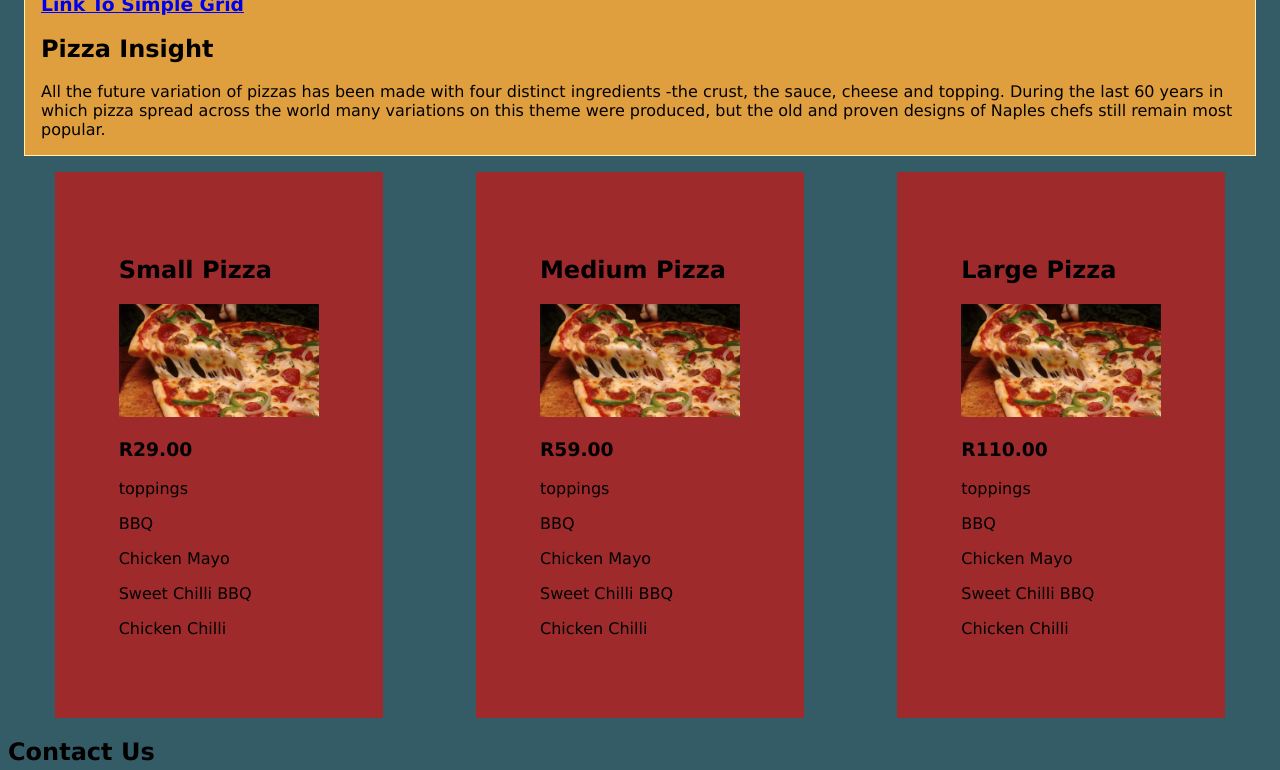
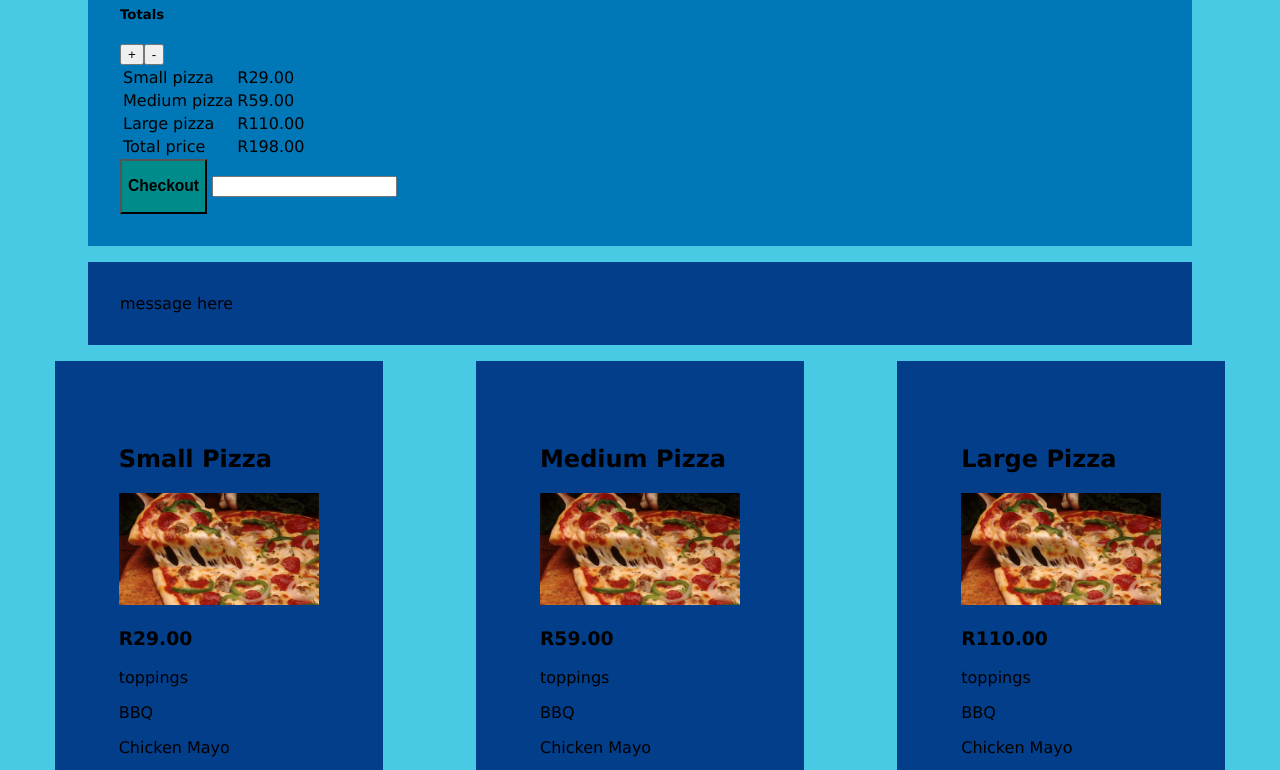
Before and after one commit to sakhile217/pizza-history, a plain HTML site: page index.html in a window 1280 px wide. Shown: the part 123-893 px from the top of the page. Drawn offline with Linux system fonts and the light colour scheme.

Commit message:
push shopping cart

```diff
--- a/index.html
+++ b/index.html
@@ -12,7 +12,7 @@
 <body>
 
     <div class="Container">
-        <div class="top">
+        <div class="top"hidden>
 
             <h1>Pizza Perfect</h1>
 
@@ -24,11 +24,54 @@
                 All the future variation of pizzas has been made with four distinct ingredients -the crust, the sauce,
                 cheese and topping. During the last 60 years in which pizza spread across the world many variations on
                 this theme were produced, but the old and proven designs of Naples chefs still remain most popular.
+
+
+
             </div>
 
         </div>
     </div>
+<div class="pizza-cart">
 
+    <h1>Pizza Cart</h1>
+
+    <h5>Totals</h5>
+    <table>
+      <tr>
+        <td>Small pizza</td>
+        <td>R<span class="smallPrice">29.00</span> </td>
+      </tr>
+      <button type = "button" class="addsmall">+</button>
+      <button type = "button" class="subsmall">-</button>
+      <tr>
+        <td>Medium pizza</td>
+        <td>R<span class="mediumPrice">59.00</span> </td>
+      </tr>
+      <tr>
+        <td>Large pizza</td>
+        <td>R<span class="largePrice">110.00</span> </td>
+      </tr>
+      <tr>
+        <td>Total price</td>
+        <td> R<span class="totalPrice">198.00</span> </td>
+      </tr>
+    </table>
+
+    <button type ="button" class= "orderBtn">
+        <h3>Checkout</h3>
+    </button>
+    <input type="text" class="theInput">
+
+
+</div>
+
+    <div class="message">
+       <label for="themessage" >message here</label>
+    </div>
+
+</div>
+</div>
+</div>
     <div class="middle">
         <div>
             <h2>Small Pizza</h2>
@@ -40,6 +83,10 @@
             <p>Chicken Mayo</p>
             <p>Sweet Chilli BBQ</p>
             <p>Chicken Chilli</p>
+
+            <button type ="button" class= "buysmallBtn">
+                <h3>Buy</h3>
+            </button>
         </div>
         <div>
             <h2>Medium Pizza</h2>
@@ -51,6 +98,10 @@
             <p>Chicken Mayo</p>
             <p>Sweet Chilli BBQ</p>
             <p>Chicken Chilli</p>
+
+            <button type ="button" class= "buymediumBtn">
+                <h3>Buy</h3>
+            </button>
         </div>
         <div>
             <h2>Large Pizza</h2>
@@ -62,6 +113,10 @@
             <p>Chicken Mayo</p>
             <p>Sweet Chilli BBQ</p>
             <p>Chicken Chilli</p>
+
+            <button type ="button" class= "buylargeBtn">
+                <h3>Buy</h3>
+            </button>
         </div>
     </div>
     <div class="bottom">
@@ -82,6 +137,7 @@
         </div>
     </div>
     </div>
+    <script src="pizza-cart.js" charset="utf-8"></script>
 
 </body>
 
--- /dev/null
+++ b/pizza-cart.js
@@ -0,0 +1,35 @@
+const smallbutton = document.querySelector(".buysmallBtn");
+const mediumbutton = document.querySelector(".buymediumBtn");
+const largerbutton = document.querySelector(".buylargeBtn");
+const theInput = document.querySelector(".theInput");
+const message = document.querySelector(".message");
+const checkout=  document.querySelector(".orderBtn");
+
+const smallprice= document.querySelector(".smallPrice");
+
+
+smallbutton.addEventListener("click", function(){
+
+message.innerHTML= "You ordered small, Enter Total amount and check out"
+
+
+});
+
+
+mediumbutton.addEventListener("click", function(){
+
+    message.innerHTML=  "You ordered medium pizza, Enter Total amount and check out"
+
+    });
+
+largerbutton.addEventListener("click", function(){
+
+        message.innerHTML=  "You ordered large pizza, Enter Total amount and check out"
+
+        });
+
+        checkout.addEventListener("click", function(){
+
+            message.innerHTML= "Enjoy your pizzas"
+
+            });
--- a/style.css
+++ b/style.css
@@ -1,8 +1,8 @@
-@media  screen and (min-width: 7px) {
+@media  screen and (min-width: 800px) {
 
 
 body {
-    background-color: #335c67;
+    background-color: #48cae4;
     font-family: Verdana, Geneva, Tahoma, sans-serif;
 }
 
@@ -11,12 +11,33 @@ body {
     margin: auto;
 }
 
+.pizza-cut{
+    border: 1px solid #fff3b0;
+    padding: 1em;
+    margin: 1em;
+    background-color: #48cae4;
+
+}
 .box {
 border: 1px solid #fff3b0;
 padding: 1em;
 margin: 1em;
-background-color: #e09f3e;
+background-color: #00b4d8;
 }
+.pizza-cart{
+    display:inline-flexbox;
+}
+
+    .pizza-cart {
+        margin: 1em;
+    padding: 2em;
+    margin-bottom: 1em;
+    margin-top:1em;
+    margin-left: 5em;
+    margin-right: 5em;
+    background-color:#0077b6;
+    }
+
 
 .middle {
     display: flex;
@@ -25,25 +46,49 @@ background-color: #e09f3e;
 .middle > div {
 margin: auto;
 padding: 4em;
-background-color:#9e2a2b;
+margin-bottom: 4em ;
+background-color:#023e8a;
+width: auto;
 }
 
+.message{
+    margin: 1em;
+    padding: 2em;
+    margin-bottom: 1em;
+    margin-top:1em;
+    margin-left: 5em;
+    margin-right: 5em;
+    background-color:#023e8a;
+}
 
 
 .pizza_styles > div {
     flex: 1;
 }
 
+
 @media screen and (min-width: 800px) {
     .middle {
         display: flex;
+
         }
 
         .pizza_styles {
             display: flex;
-            background-color: #540b0e;
+            background-color: #ade8f4;
             padding: 1em;
 
         }
+
+        .orderBtn{
+            background-color: darkcyan;
+        }
+
+
+
+
+
+
 }
+
 }
```
